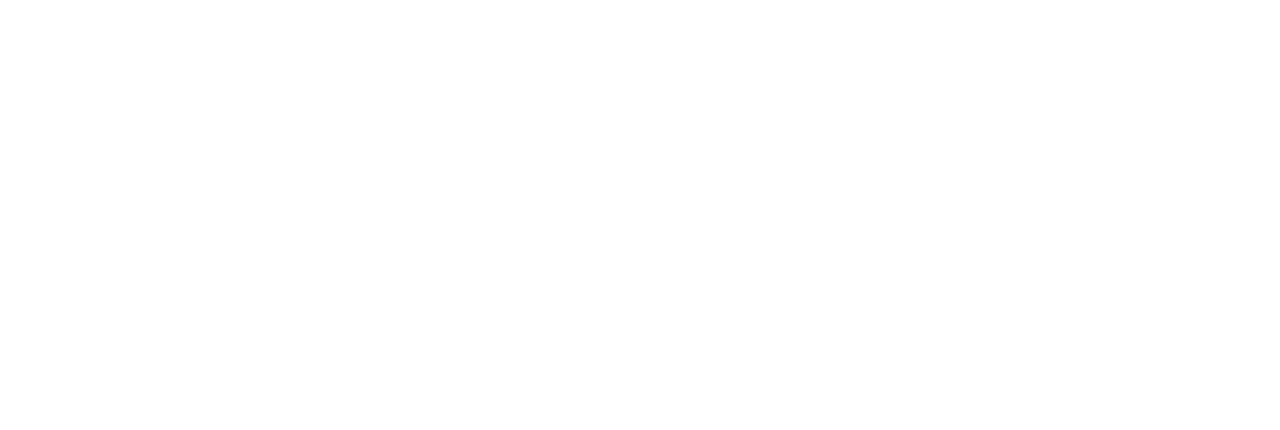
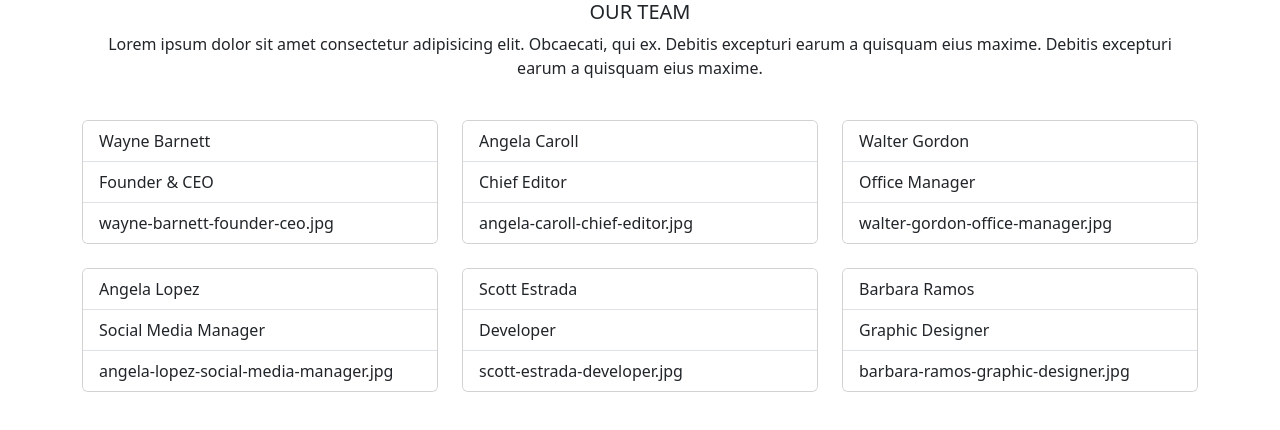
Before and after one commit to Giadagenovesi/js-our-team, a plain HTML site: page index.html in a window 1280 px wide. Drawn offline with nearby package versions, Linux system fonts and the light colour scheme.

Commit message:
Completed MILESTONE 2

```diff
--- a/index.html
+++ b/index.html
@@ -5,8 +5,49 @@
     <meta http-equiv="X-UA-Compatible" content="IE=edge">
     <meta name="viewport" content="width=device-width, initial-scale=1.0">
     <title>Document</title>
+    <!-- BOOTSTRAP -->
+    <link href="https://cdn.jsdelivr.net/npm/bootstrap@5.3.0-alpha1/dist/css/bootstrap.min.css" rel="stylesheet" integrity="sha384-GLhlTQ8iRABdZLl6O3oVMWSktQOp6b7In1Zl3/Jr59b6EGGoI1aFkw7cmDA6j6gD" crossorigin="anonymous">
+    <!-- CSS -->
+    <link rel="stylesheet" href="css/style.css">
 </head>
 <body>
+    <div class="container">
+        <div class="text-center">
+            <h5>OUR TEAM</h5>
+            <p>Lorem ipsum dolor sit amet consectetur adipisicing elit. Obcaecati, qui ex. Debitis excepturi earum a quisquam eius maxime.
+            Debitis excepturi earum a quisquam eius maxime.
+            </p>
+        </div>
+
+        <div class="row row-cols-3 mt-3 g-4">
+            <!-- CARD MILESTONE 2 -->
+            <!-- <div class="col">
+                <div class="card" ">
+                    <ul class="list-group list-group-flush">
+                        <li class="list-group-item">Nome e Cognome</li>
+                        <li class="list-group-item">Ruolo</li>
+                        <li class="list-group-item">Stringa immagine</li>
+                    </ul>
+                </div>
+            </div>   -->
+            <!-- /CARD MILESTONE 2 -->
+
+
+
+
+            <!-- Card -->
+            <!-- <div class="col">
+                <div class="card">
+                    <img src="img/wayne-barnett-founder-ceo.jpg" class="card-img-top" alt="...">
+                    <div class="card-body">
+                      <h5 class="card-title">Card title</h5>
+                      <p class="card-text">Some quick example text to build on the card title and make up the bulk of the card's content.</p>
+                    </div>
+                  </div>
+            </div>  -->
+            <!-- /Card -->
+        </div>
+    </div>
 
 
     <!-- JS -->
--- a/js/script.js
+++ b/js/script.js
@@ -35,9 +35,27 @@ console.log(teamMembers);
 
 
 //Stampare su console le informazioni di nome, ruolo e la stringa della foto
+
+const cardContainer = document.querySelector(".row");
+// console.log(cardContainer);
+
+let memberCards = "";
 for (let i = 0; i < teamMembers.length; i++) {
     let curTeamMember = teamMembers[i];
     console.log(curTeamMember.nome, curTeamMember.ruolo, curTeamMember.foto);
+    //Stampare le stesse informazioni su DOM sottoforma di stringhe
+    //creo gli elementi che voglio inserire all' interno del html
+    memberCards += `
+            <div class="col">
+                <div class="card">
+                    <ul class="list-group list-group-flush">
+                        <li class="list-group-item">${curTeamMember.nome}</li>
+                        <li class="list-group-item">${curTeamMember.ruolo} </li>
+                        <li class="list-group-item">${curTeamMember.foto} </li>
+                    </ul>
+                </div>
+            </div>
+    `;
 }
-
-//Stampare le stesse informazioni su DOM sottoforma di stringhe
+// console.log(memberCards);
+cardContainer.innerHTML = memberCards;
```
Also changed, not shown: css/style.css (added).
